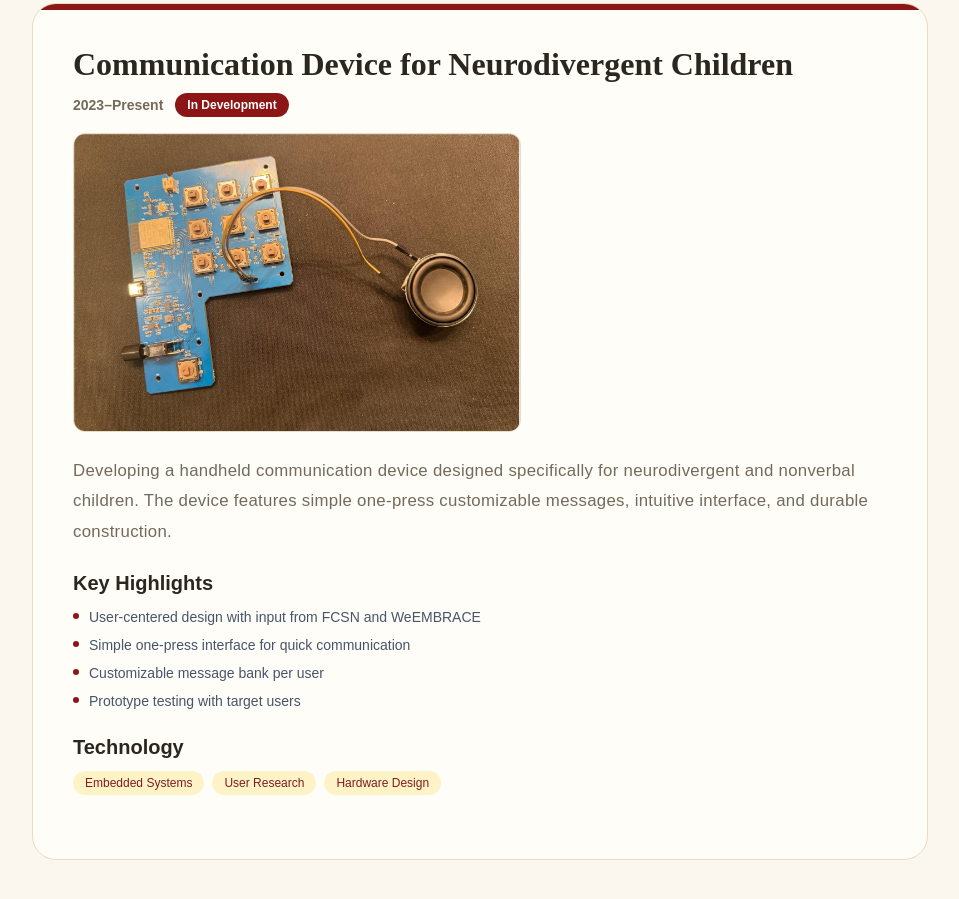
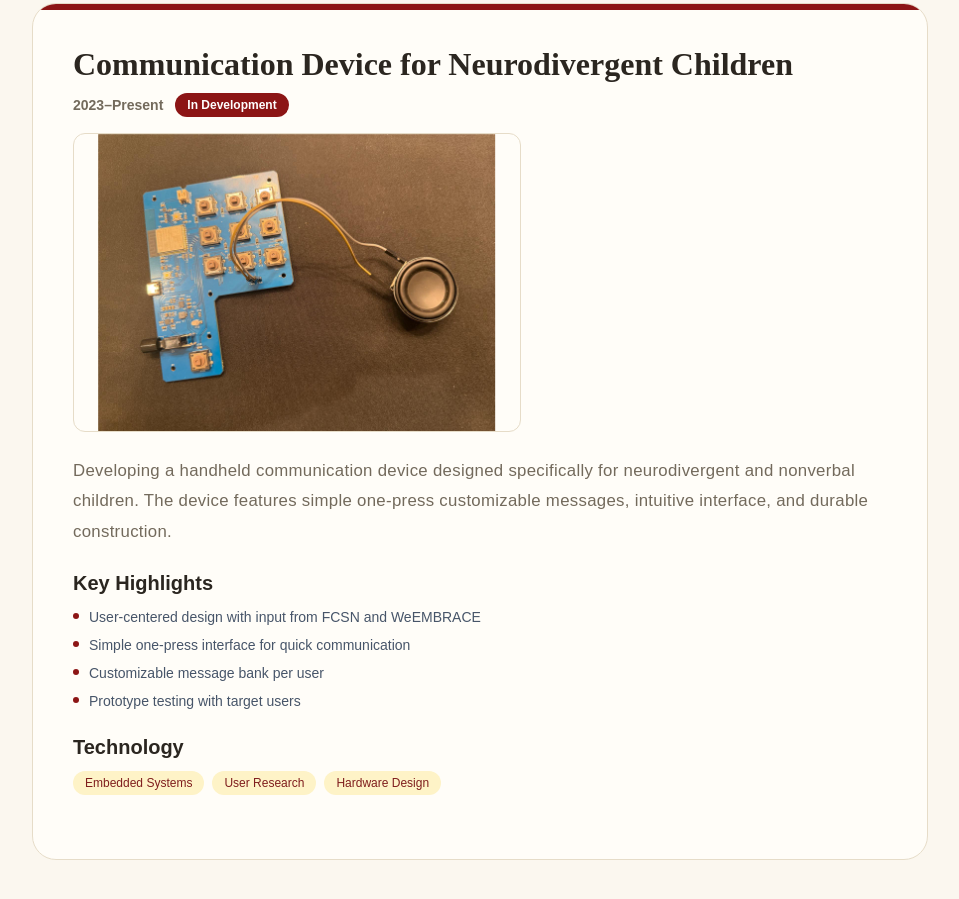
Before and after one commit to raeyaanmuppaneni/raeyaanmuppaneni.github.io, a Next.js app: page /work in a window 1280 px wide. Shown: the part 3800-4699 px from the top of the page, without its empty margins (160-1119 px from the left). Built offline with nearby package versions, Linux system fonts and the light colour scheme.

Commit message:
Show correct AAC(1) photo without cropping and refresh image cache

```diff
--- a/app/work/page.jsx
+++ b/app/work/page.jsx
@@ -169,9 +169,9 @@ export default function Work() {
                   <div className={`rounded-xl overflow-hidden border border-[#e6dcc8] mb-6 max-w-md ${project.slug === 'communication-device' ? 'relative aspect-[3/2]' : ''}`}>
                     {project.slug === 'communication-device' ? (
                       <img
-                        src={project.image}
+                        src={`${project.image}?v=aac-new-rotated`}
                         alt={project.title}
-                        className="absolute object-cover"
+                        className="absolute object-contain"
                         style={{ width: '66.6667%', height: '150%', left: '16.6667%', top: '-25%', transform: 'rotate(-90deg)' }}
                       />
                     ) : (
```
